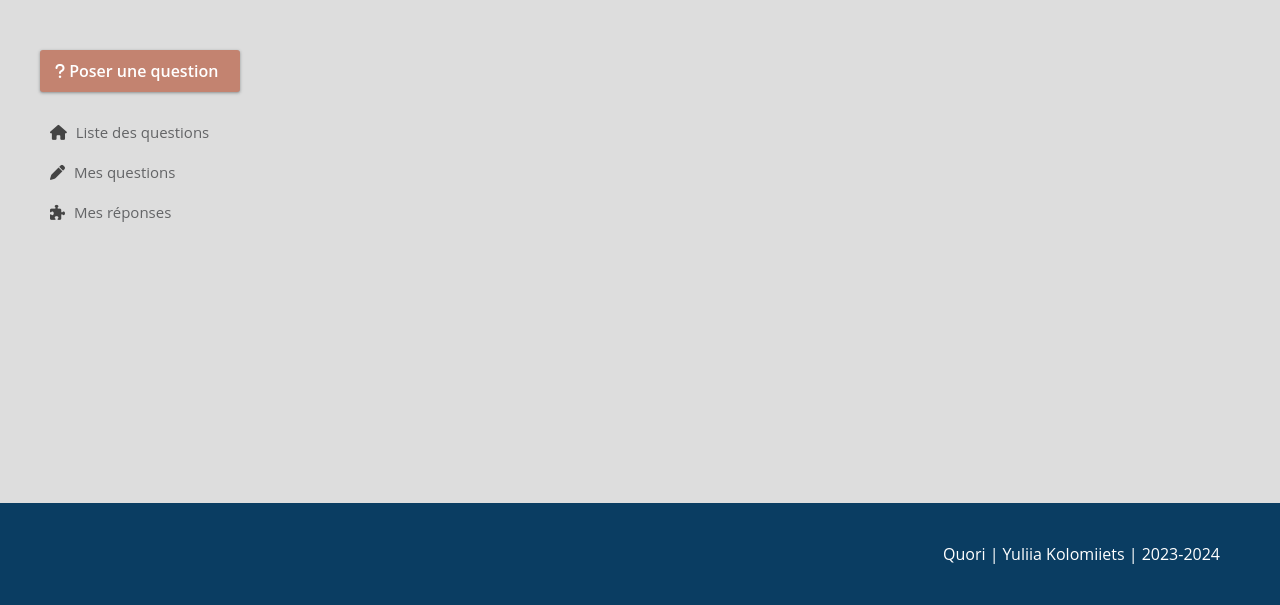
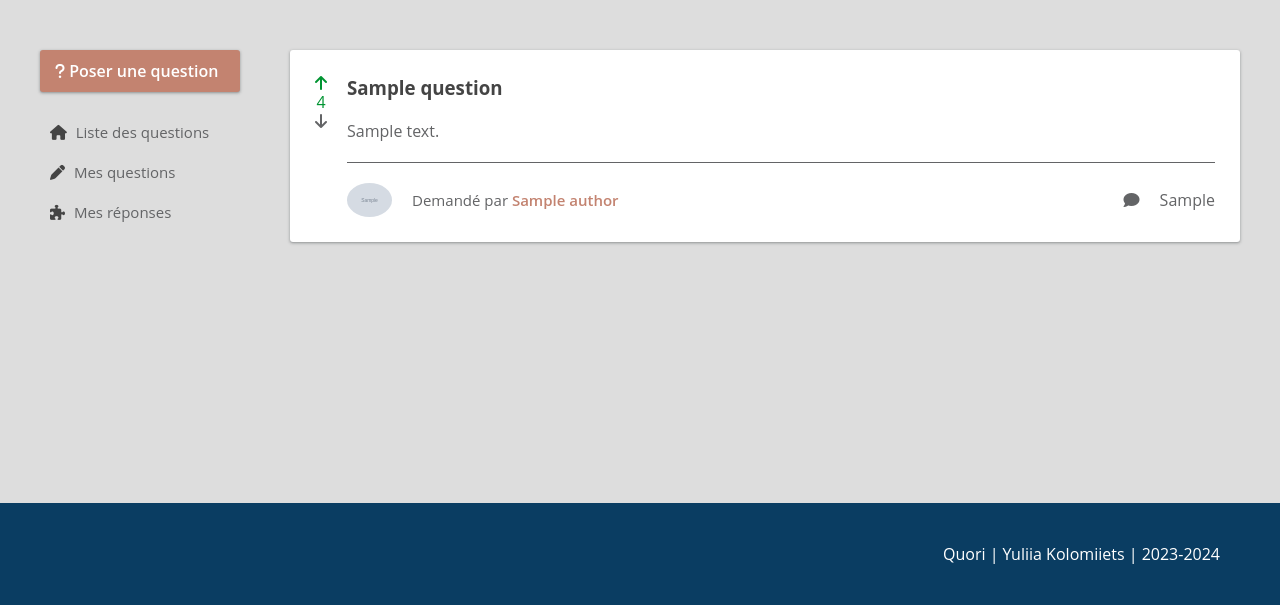
Before and after one commit to YuliaKey/quori, a Symfony app: template templates/home/index.html.twig in a window 1280 px wide. Shown: the part 195-800 px from the top of the page. Run offline with Twig, Linux system fonts and the light colour scheme; the template is opened without the code that fills it: most values are stand-ins (such as "Sample title", 1, 10 or a date in 2020); grey boxes marked "Sample" are stand-in pictures; some libraries are stand-ins or nearby versions.

Commit message:
feat: liste des questions dns la page d'acceuil

```diff
--- a/public/css/style.css
+++ b/public/css/style.css
@@ -47,6 +47,11 @@ a {
 
 ul {
     list-style: none;
+}
+
+small {
+    font-size: var(--font-size-small);
+    font-family: var(--font-family);
 }
 
 
@@ -133,6 +138,10 @@ ul {
     padding: 20px;
 }
 
+.pb-20 {
+    padding-bottom: 20px;
+}
+
 .py-50 {
     padding: 50px 0;
 }
@@ -180,6 +189,23 @@ ul {
     box-shadow: var(--box-shadow);
 }
 
+.avatar-small {
+    width: 45px;
+    border-radius: 50%;
+}
+
+.clickable {
+    color: var(--primary);
+    font-weight: var(--font-weight-semi-bold);
+    cursor: pointer;
+}
+ .rating-up {
+    color: var(--success);
+ }
+
+ .rating-down {
+    color: var(--warning);
+ }
 /* GENERAL */
 .content {
     max-width: 1200px;
@@ -280,3 +306,9 @@ footer {
     font-weight: bold;
     color: var(--primary);
 }
+
+/* QUESTION */
+
+.question-content {
+    border-bottom: 1px solid var(--gray);
+}
--- a/src/Controller/QuestionController.php
+++ b/src/Controller/QuestionController.php
@@ -17,7 +17,6 @@ class QuestionController extends AbstractController
         $formQuestion->handleRequest($request);
 
         if($formQuestion->isSubmitted() && $formQuestion->isValid()){
-            dump($formQuestion->getData());
         }
 
 
--- a/templates/home/index.html.twig
+++ b/templates/home/index.html.twig
@@ -3,5 +3,36 @@
 {% block title %}Quori - Question/Reponse{% endblock %}
 
 {% block body %}
+    <ul>
+        {% for question in questions %}
+            <li class="block d-flex flex-row mb-20">
+                <div class="d-flex flex-column mr-20 align-items-center">
+                    <i class="fa-solid fa-arrow-up {{question.rating > 0 ? 'rating-up' : ''}}"></i>
+                    <p {% if question.rating > 0 %}
+                        class='rating-up'
+                    {% elseif question.rating < 0 %}
+                        class='rating-down'
+                    {% endif %}>{{ question.rating }}</p>
+                    <i class="fa-solid fa-arrow-down {{question.rating < 0 ? 'rating-down' : ''}}"></i>
+                </div>
+                <div class="flex-fill d-flex flex-column">
+                    <div class="mb-20 question-content pb-20">
+                        <h3 class="mb-20">{{ question.title }}</h3>
+                        <p>{{ question.content }}</p>
+                    </div>
+                    <div class="d-flex flex-row justify-content-between">
+                        <div class="d-flex flex-row align-items-center">
+                            <img src="{{question.author.avatar}}" alt="" class="avatar-small mr-20">
+                            <small>Demandé par <span class="clickable">{{question.author.name}}</span></small>
+                        </div>
+                        <div class="d-flex flex-row align-items-center">
+                            <i class="fa-solid fa-comment mr-20"></i>
+                            <p>{{question.nbResponse}}</p>
+                        </div>
 
+                    </div>
+                </div>
+            </li>
+        {% endfor %}
+    </ul>
 {% endblock %}
```
Also changed, not shown: src/Controller/HomeController.php (+33 -1 lines), templates/base.html.twig (line endings or trailing spaces).
